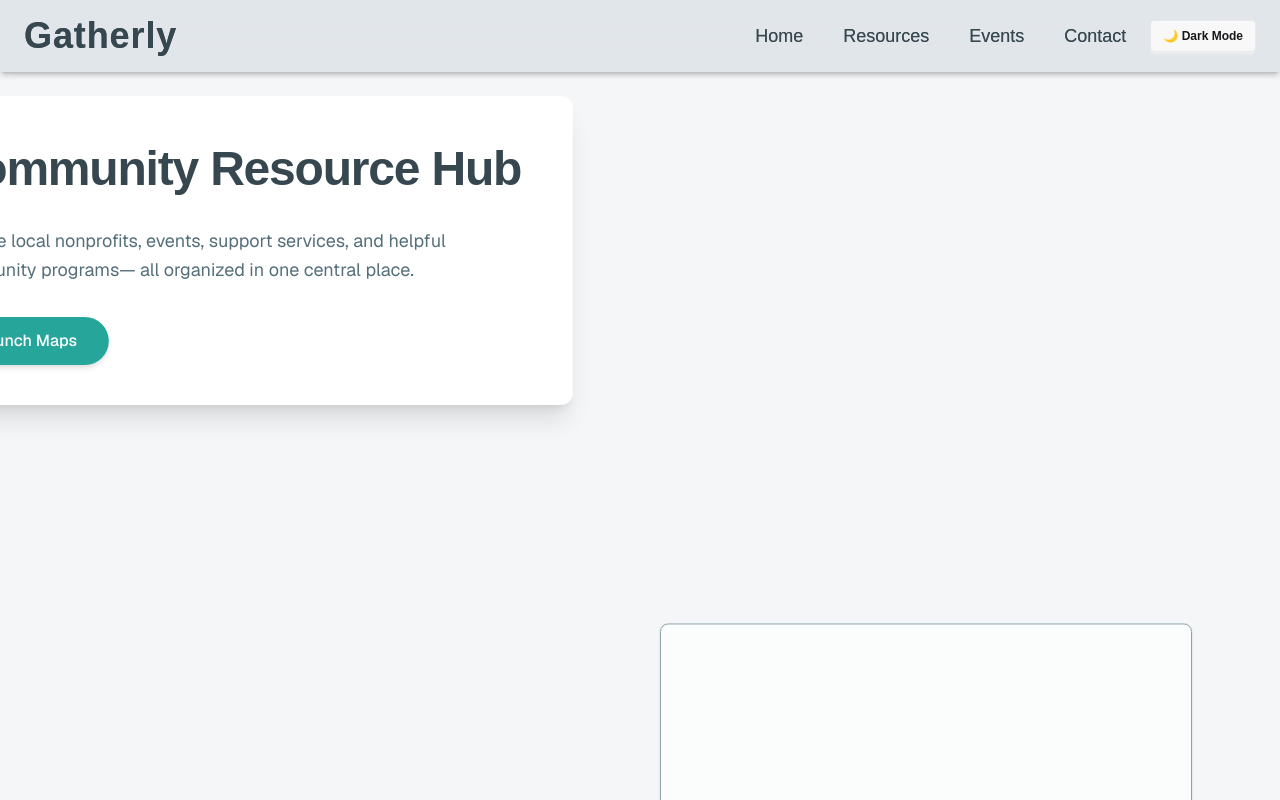
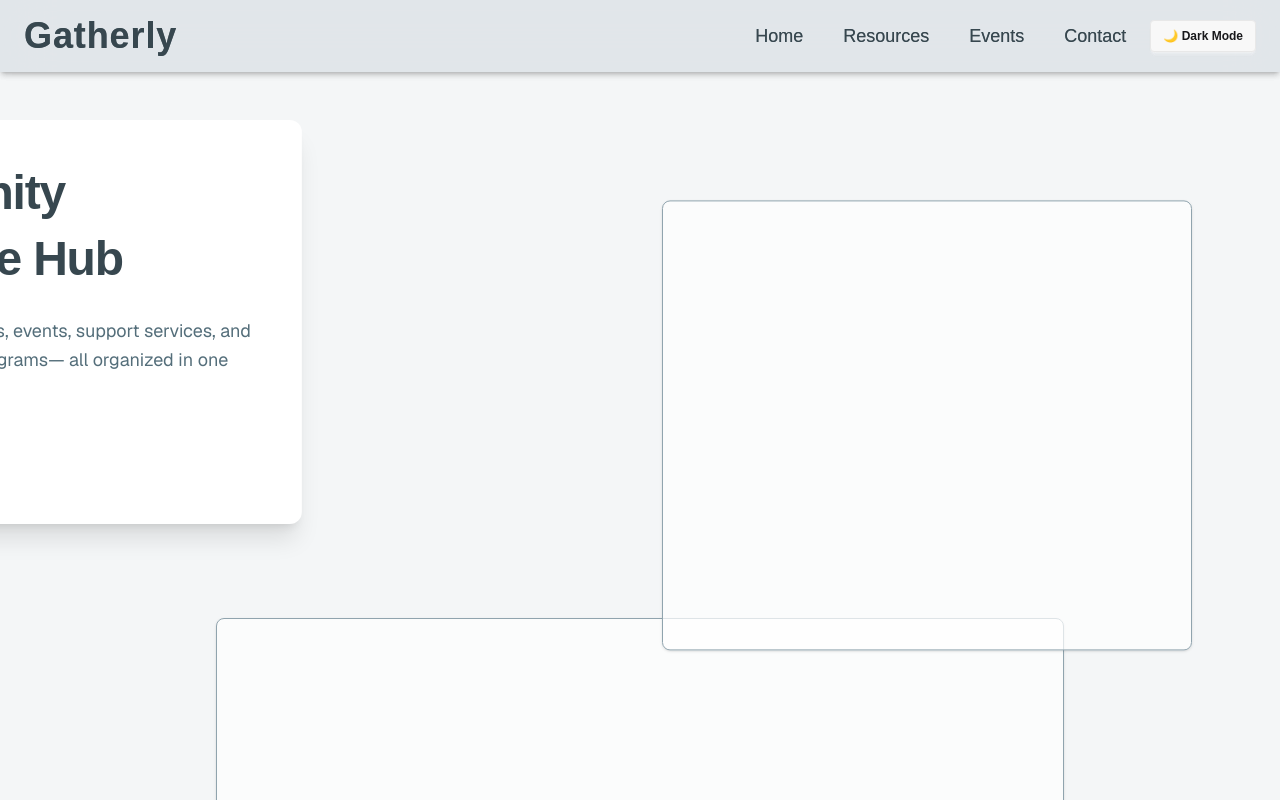
Before and after one commit to TSA-Group/tsa_group_starter, a Next.js app: page / in a window 1280 px wide. Shown: the top 800 px of the page. Built offline with nearby package versions, Linux system fonts and the light colour scheme; a web font is replaced by a local one.

Commit message:
Update page.tsx

```diff
--- a/app/page.tsx
+++ b/app/page.tsx
@@ -41,20 +41,24 @@ export default function Home() {
           type: "spring",
           stiffness: 120,
         }}
-        className="fixed top-0 left-0 w-full z-50 bg-[#FFFFFF]/90 backdrop-blur-md shadow-md"
+        className="fixed top-0 left-0 w-full z-50 bg-[#CFD8DC]/30 backdrop-blur-xl shadow-md"
       >
         <Header />
       </motion.div>
 
       {/* Page Content */}
       <div className="pt-24 min-h-screen flex flex-col items-center bg-[#F4F6F7] font-sans text-[#37474F]">
-        {/* Hero Section */}
+
+        {/* Hero + Animated Box Row */}
+        <div className="w-full max-w-6xl px-6 mt-6 flex flex-col lg:flex-row gap-10 items-start">
+
+          {/* Left: Hero */}
           <motion.div
             ref={heroRef}
             initial={{ x: "0%" }}
             animate={{ x: "-60%" }}
             transition={{ duration: 1.4, delay: 0.25, ease: "easeOut" }}
-          className="mx-auto w-full max-w-2xl border-l-4 border-[#26A69A] bg-white p-10 rounded-xl shadow-xl mb-20"
+            className="w-full lg:w-1/2 border-l-4 border-[#26A69A] bg-white p-10 rounded-xl shadow-xl"
           >
             <h2
               className="text-5xl font-bold leading-snug tracking-tight mb-6 text-[#37474F]"
@@ -76,19 +80,14 @@ export default function Home() {
             </Link>
           </motion.div>
 
-        {/* Hero + Animated Box Row (responsive) */}
-        <div className="w-full max-w-6xl px-6 mt-6 flex flex-col lg:flex-row justify-between items-start gap-10">
-          {/* Left: Hero (keeps design) - duplicated small hero if needed, otherwise leave blank */}
-          <div className="hidden lg:block lg:w-1/2" />
-
-          {/* Right: Animated Box (to the right of hero on large screens) */}
+          {/* Right: Animated Box */}
           <motion.div
             ref={boxRef}
             className="w-full lg:w-1/2 h-[450px] rounded-lg border border-[#90A4AE] bg-white/70 shadow"
             initial={{ opacity: 0, scale: 0.98, y: 40 }}
             animate={{ opacity: 1, scale: 1, y: 0 }}
             transition={{ duration: 1, delay: 0.25, ease: "easeOut" }}
-            style={{ y: yBox as unknown as number }} // keep transform bound; cast for TS
+            style={{ y: yBox as unknown as number }}
           />
         </div>
 
```
Lines whose indentation alone changed are shown as unchanged.
